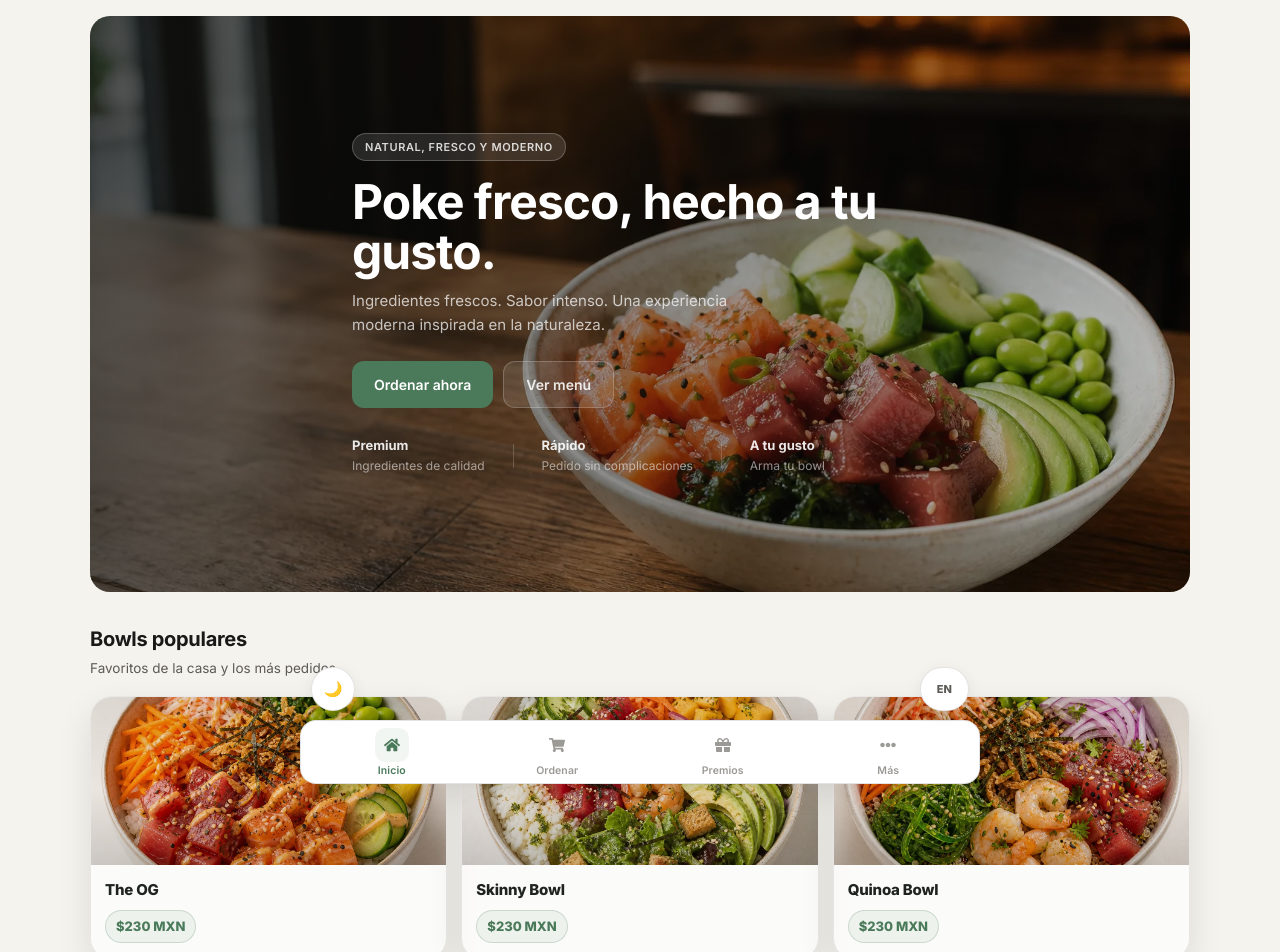
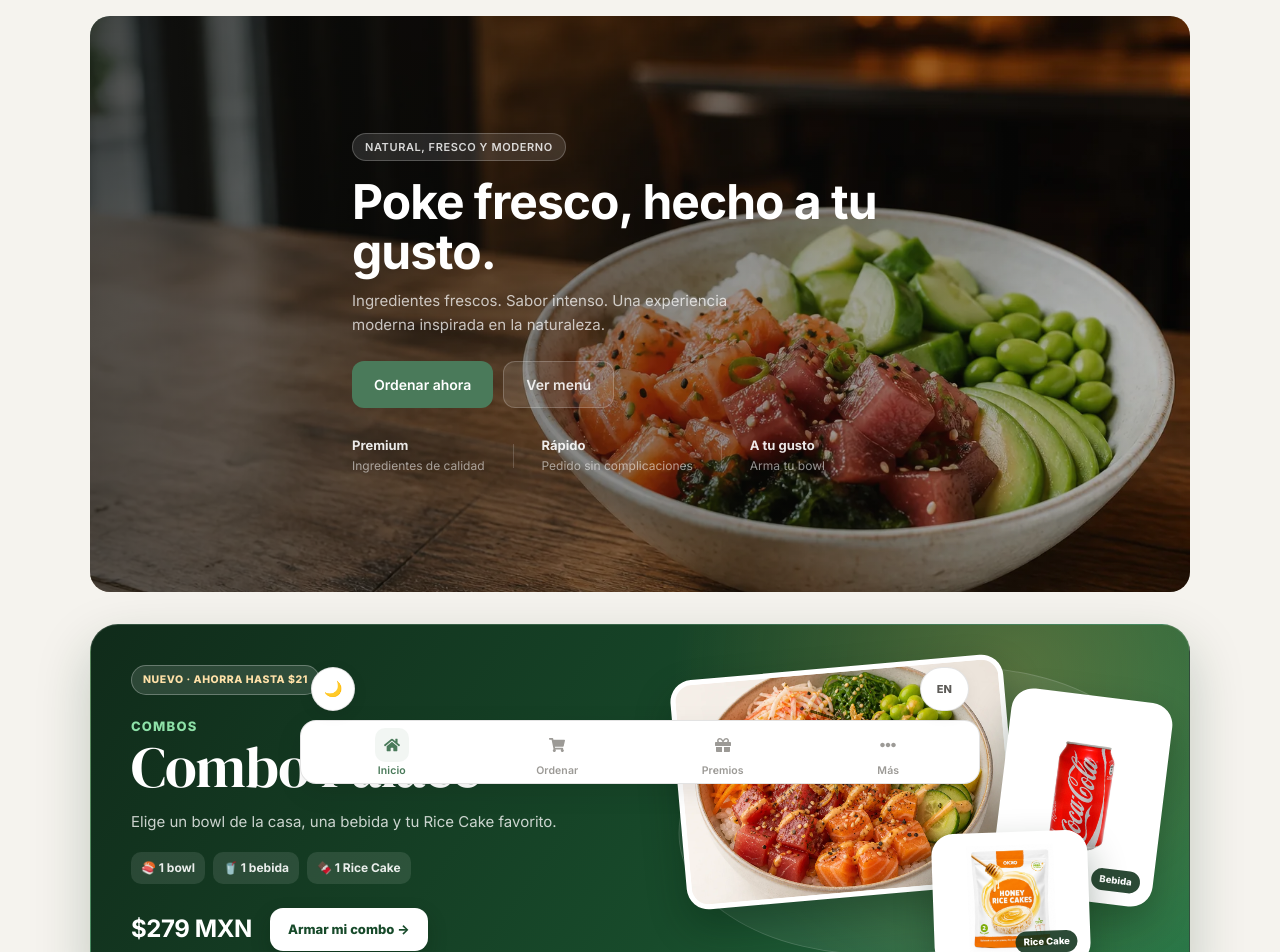
Before and after one commit to earieta21/PokePalace, a React (Vite) app: page / in a window 1280 px wide. Shown: the top 952 px of the page. Built offline with nearby package versions, Linux system fonts and the light colour scheme; no server answers; a web font is replaced by a local one.

Commit message:
Destaca Combo Palace en Home

```diff
--- a/src/order/MenuBrowser.jsx
+++ b/src/order/MenuBrowser.jsx
@@ -1,4 +1,4 @@
-import React, { useState } from "react";
+import React, { useEffect, useRef, useState } from "react";
 import { useOrder } from "./OrderContext";
 import {
   CUSTOMER_CATALOG,
@@ -20,7 +20,7 @@ const CATEGORY_ICONS = {
 // Pantalla compartida entre la app/sitio web (`src/pages/MenuPage.jsx`) y el
 // kiosco (`src/kiosk/KioskMenuPage.jsx`) — mismo carrito (OrderContext), solo
 // cambian los destinos de navegación.
-const MenuBrowser = ({ onBuildBowl, onGoToCart, isKiosk = false }) => {
+const MenuBrowser = ({ onBuildBowl, onGoToCart, isKiosk = false, initialComboId = "" }) => {
   const { order, addCatalogItem, addComboToCart, updateCartItemQty, startNewBowl } = useOrder();
   const [activeCombo, setActiveCombo] = useState(null);
   const [comboSelection, setComboSelection] = useState({
@@ -28,6 +28,20 @@ const MenuBrowser = ({ onBuildBowl, onGoToCart, isKiosk = false }) => {
     comboDrinkId: "",
     comboRiceCakeId: "",
   });
+  const openedInitialCombo = useRef(false);
+
+  useEffect(() => {
+    if (openedInitialCombo.current || !initialComboId) return;
+    const item = CUSTOMER_CATALOG_BY_ID[initialComboId];
+    if (!item?.isCombo) return;
+    openedInitialCombo.current = true;
+    setActiveCombo(item);
+    setComboSelection({
+      comboBowlId: item.comboOptions.bowls[0]?.id || "",
+      comboDrinkId: item.comboOptions.drinks[0]?.id || "",
+      comboRiceCakeId: item.comboOptions.riceCakes[0]?.id || "",
+    });
+  }, [initialComboId]);
 
   const cartCount = order.cart.reduce((sum, line) => sum + line.qty, 0);
   const cartSubtotal = order.cart.reduce((sum, line) => sum + line.price * line.qty, 0);
--- a/src/pages/Home.jsx
+++ b/src/pages/Home.jsx
@@ -7,11 +7,14 @@ import { useLanguage } from "../i18n/LanguageContext";
 import { useOrder } from "../order/OrderContext";
 import { AuthContext } from "../context/AuthContext";
 import { API_URL } from "../config";
+import { COMBO_PALACE_PRICE } from "../data/comboPalace";
 import styles from "./Home.module.css";
 
 import theOg from "../assets/menu/theOg.webp";
 import skinnyBowl from "../assets/menu/skinnyBowl.webp";
 import quinoaBowl from "../assets/menu/quinoaBowl.webp";
+import cocaColaRegular from "../assets/menu/products/coca-cola-regular.jpg";
+import honeyRiceCake from "../assets/menu/products/honey-rice-cake.jpg";
 
 const Home = () => {
   const navigate = useNavigate();
@@ -111,6 +114,48 @@ const Home = () => {
         <HeroSection />
       </section>
 
+      {/* Combo destacado */}
+      <section className={`${styles.section} ${styles.comboSection}`}>
+        <div className={styles.comboCopy}>
+          <span className={styles.comboBadge}>NUEVO · AHORRA HASTA $21</span>
+          <p className={styles.comboEyebrow}>Combos</p>
+          <h2 className={styles.comboTitle}>Combo Palace</h2>
+          <p className={styles.comboDescription}>
+            Elige un bowl de la casa, una bebida y tu Rice Cake favorito.
+          </p>
+          <div className={styles.comboIncludes}>
+            <span>🍣 1 bowl</span>
+            <span>🥤 1 bebida</span>
+            <span>🍫 1 Rice Cake</span>
+          </div>
+          <div className={styles.comboActionRow}>
+            <strong>${COMBO_PALACE_PRICE} MXN</strong>
+            <button
+              type="button"
+              className={styles.comboButton}
+              onClick={() => navigate("/menu?select=combo-palace")}
+            >
+              Armar mi combo →
+            </button>
+          </div>
+        </div>
+
+        <div className={styles.comboVisual} aria-hidden="true">
+          <div className={`${styles.comboPhoto} ${styles.comboPhotoBowl}`}>
+            <img src={theOg} alt="" />
+            <span>Bowl</span>
+          </div>
+          <div className={`${styles.comboPhoto} ${styles.comboPhotoDrink}`}>
+            <img src={cocaColaRegular} alt="" />
+            <span>Bebida</span>
+          </div>
+          <div className={`${styles.comboPhoto} ${styles.comboPhotoSnack}`}>
+            <img src={honeyRiceCake} alt="" />
+            <span>Rice Cake</span>
+          </div>
+        </div>
+      </section>
+
       {/* Popular Bowls */}
       <section className={styles.section}>
         <h2 className={styles.title}>{t("home.popularTitle")}</h2>
--- a/src/pages/Home.module.css
+++ b/src/pages/Home.module.css
@@ -21,6 +21,238 @@
   font-size: 13.5px;
   color: var(--text-2);
   margin: 0 0 16px;
+}
+
+/* Combo Palace destacado */
+.comboSection {
+  position: relative;
+  display: grid;
+  grid-template-columns: minmax(0, 1.05fr) minmax(300px, 0.95fr);
+  min-height: 360px;
+  overflow: hidden;
+  border: 1px solid rgba(255, 255, 255, 0.14);
+  border-radius: 28px;
+  background:
+    radial-gradient(circle at 84% 14%, rgba(255, 190, 92, 0.25), transparent 35%),
+    linear-gradient(125deg, #102b1a 0%, #184b2b 58%, #287848 100%);
+  box-shadow: 0 22px 54px rgba(12, 49, 27, 0.22);
+}
+
+.comboCopy {
+  position: relative;
+  z-index: 2;
+  display: flex;
+  flex-direction: column;
+  justify-content: center;
+  padding: 40px 28px 40px 40px;
+}
+
+.comboBadge {
+  align-self: flex-start;
+  padding: 6px 11px;
+  border: 1px solid rgba(255, 255, 255, 0.28);
+  border-radius: 999px;
+  background: rgba(255, 255, 255, 0.12);
+  color: #ffe1a8;
+  font-size: 10.5px;
+  font-weight: 850;
+  letter-spacing: 0.55px;
+}
+
+.comboEyebrow {
+  margin: 22px 0 2px;
+  color: #8ee1a8;
+  font-size: 13px;
+  font-weight: 800;
+  letter-spacing: 1.2px;
+  text-transform: uppercase;
+}
+
+.comboTitle {
+  margin: 0;
+  color: #fff;
+  font-family: "DM Serif Display", serif;
+  font-size: clamp(36px, 5vw, 58px);
+  font-weight: 400;
+  line-height: 1;
+  letter-spacing: -1px;
+}
+
+.comboDescription {
+  max-width: 470px;
+  margin: 14px 0 18px;
+  color: rgba(255, 255, 255, 0.78);
+  font-size: 15px;
+  line-height: 1.55;
+}
+
+.comboIncludes {
+  display: flex;
+  gap: 8px;
+  flex-wrap: wrap;
+}
+
+.comboIncludes span {
+  padding: 7px 10px;
+  border-radius: 10px;
+  background: rgba(255, 255, 255, 0.1);
+  color: rgba(255, 255, 255, 0.9);
+  font-size: 12px;
+  font-weight: 700;
+}
+
+.comboActionRow {
+  display: flex;
+  align-items: center;
+  gap: 18px;
+  margin-top: 24px;
+}
+
+.comboActionRow strong {
+  color: #fff;
+  font-size: 24px;
+  letter-spacing: -0.4px;
+}
+
+.comboButton {
+  padding: 12px 18px;
+  border: 0;
+  border-radius: 13px;
+  background: #fff;
+  color: #174a2a;
+  font-size: 13px;
+  font-weight: 850;
+  cursor: pointer;
+  box-shadow: 0 8px 20px rgba(5, 25, 12, 0.2);
+  transition: transform 140ms ease, box-shadow 140ms ease;
+}
+
+.comboButton:hover {
+  transform: translateY(-2px);
+  box-shadow: 0 12px 26px rgba(5, 25, 12, 0.28);
+}
+
+.comboVisual {
+  position: relative;
+  min-height: 360px;
+}
+
+.comboVisual::before {
+  content: "";
+  position: absolute;
+  inset: 44px 28px 38px 10px;
+  border: 1px solid rgba(255, 255, 255, 0.15);
+  border-radius: 50%;
+  background: rgba(255, 255, 255, 0.07);
+  transform: rotate(-8deg);
+}
+
+.comboPhoto {
+  position: absolute;
+  overflow: hidden;
+  border: 5px solid rgba(255, 255, 255, 0.95);
+  border-radius: 22px;
+  background: #fff;
+  box-shadow: 0 18px 38px rgba(4, 28, 13, 0.32);
+}
+
+.comboPhoto img {
+  width: 100%;
+  height: 100%;
+  object-fit: cover;
+}
+
+.comboPhoto span {
+  position: absolute;
+  right: 8px;
+  bottom: 8px;
+  padding: 4px 8px;
+  border-radius: 999px;
+  background: rgba(15, 50, 27, 0.88);
+  color: #fff;
+  font-size: 9.5px;
+  font-weight: 800;
+}
+
+.comboPhotoBowl {
+  z-index: 2;
+  top: 42px;
+  left: 2%;
+  width: 64%;
+  height: 230px;
+  transform: rotate(-5deg);
+}
+
+.comboPhotoDrink {
+  z-index: 3;
+  top: 70px;
+  right: 5%;
+  width: 31%;
+  height: 205px;
+  transform: rotate(7deg);
+}
+
+.comboPhotoDrink img,
+.comboPhotoSnack img {
+  object-fit: contain;
+  padding: 8px;
+}
+
+.comboPhotoSnack {
+  z-index: 4;
+  right: 19%;
+  bottom: 24px;
+  width: 30%;
+  height: 135px;
+  transform: rotate(-2deg);
+}
+
+@media (max-width: 760px) {
+  .comboSection {
+    grid-template-columns: 1fr;
+  }
+
+  .comboCopy {
+    padding: 30px 24px 12px;
+  }
+
+  .comboVisual {
+    min-height: 280px;
+  }
+
+  .comboVisual::before {
+    inset: 24px 18px 22px;
+  }
+
+  .comboPhotoBowl {
+    top: 24px;
+    left: 8%;
+    height: 190px;
+  }
+
+  .comboPhotoDrink {
+    top: 40px;
+    right: 7%;
+    height: 180px;
+  }
+
+  .comboPhotoSnack {
+    right: 22%;
+    bottom: 14px;
+    height: 115px;
+  }
+}
+
+@media (max-width: 430px) {
+  .comboActionRow {
+    align-items: stretch;
+    flex-direction: column;
+    gap: 12px;
+  }
+
+  .comboButton {
+    width: 100%;
+  }
 }
 
 .welcomeCard {
--- a/src/pages/MenuPage.jsx
+++ b/src/pages/MenuPage.jsx
@@ -1,13 +1,15 @@
-import { useNavigate } from "react-router-dom";
+import { useNavigate, useSearchParams } from "react-router-dom";
 import MenuBrowser from "../order/MenuBrowser";
 
 export default function MenuPage() {
   const navigate = useNavigate();
+  const [searchParams] = useSearchParams();
 
   return (
     <MenuBrowser
       onBuildBowl={() => navigate("/order")}
       onGoToCart={() => navigate("/summary")}
+      initialComboId={searchParams.get("select")}
     />
   );
 }
```
